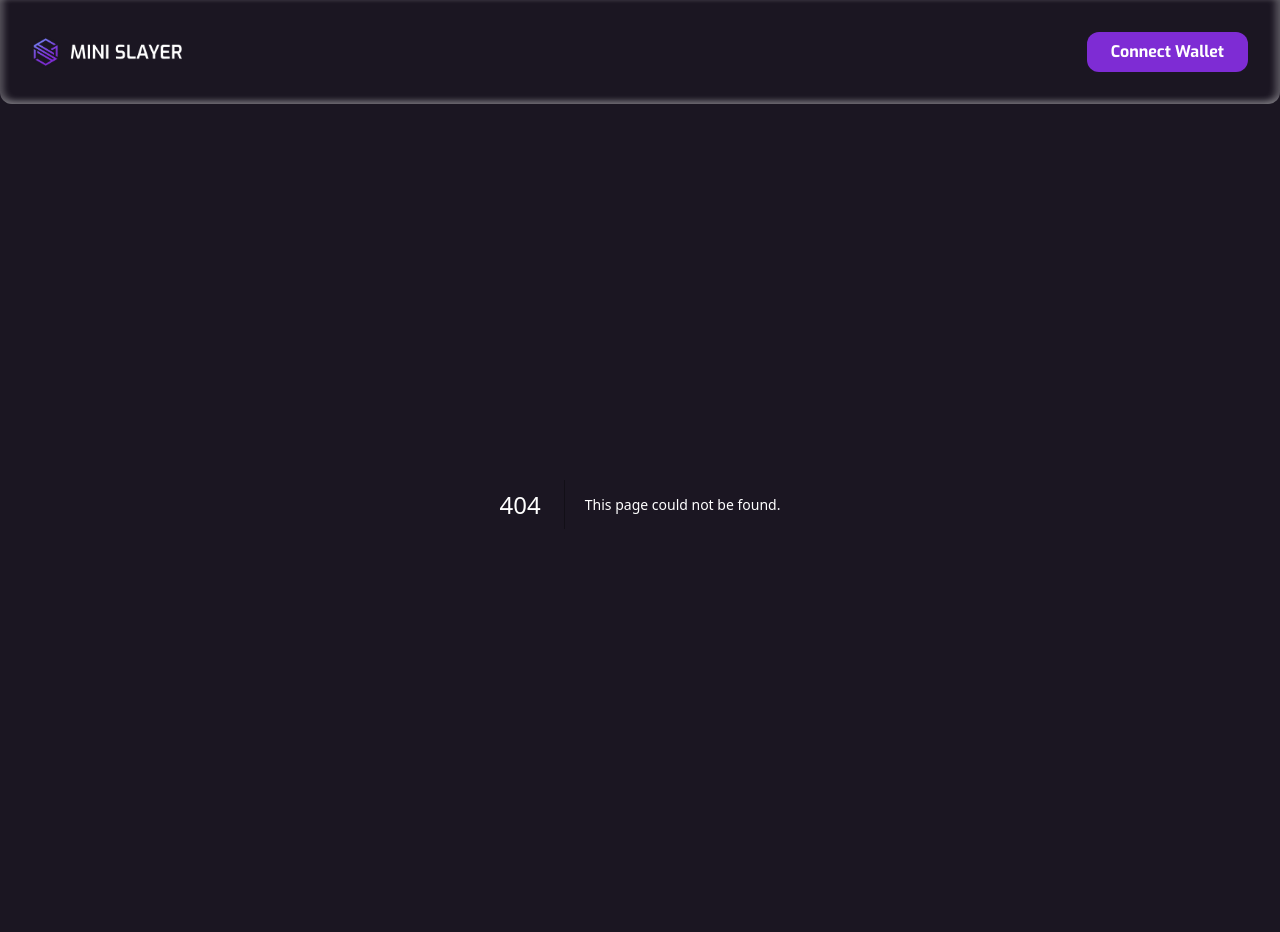
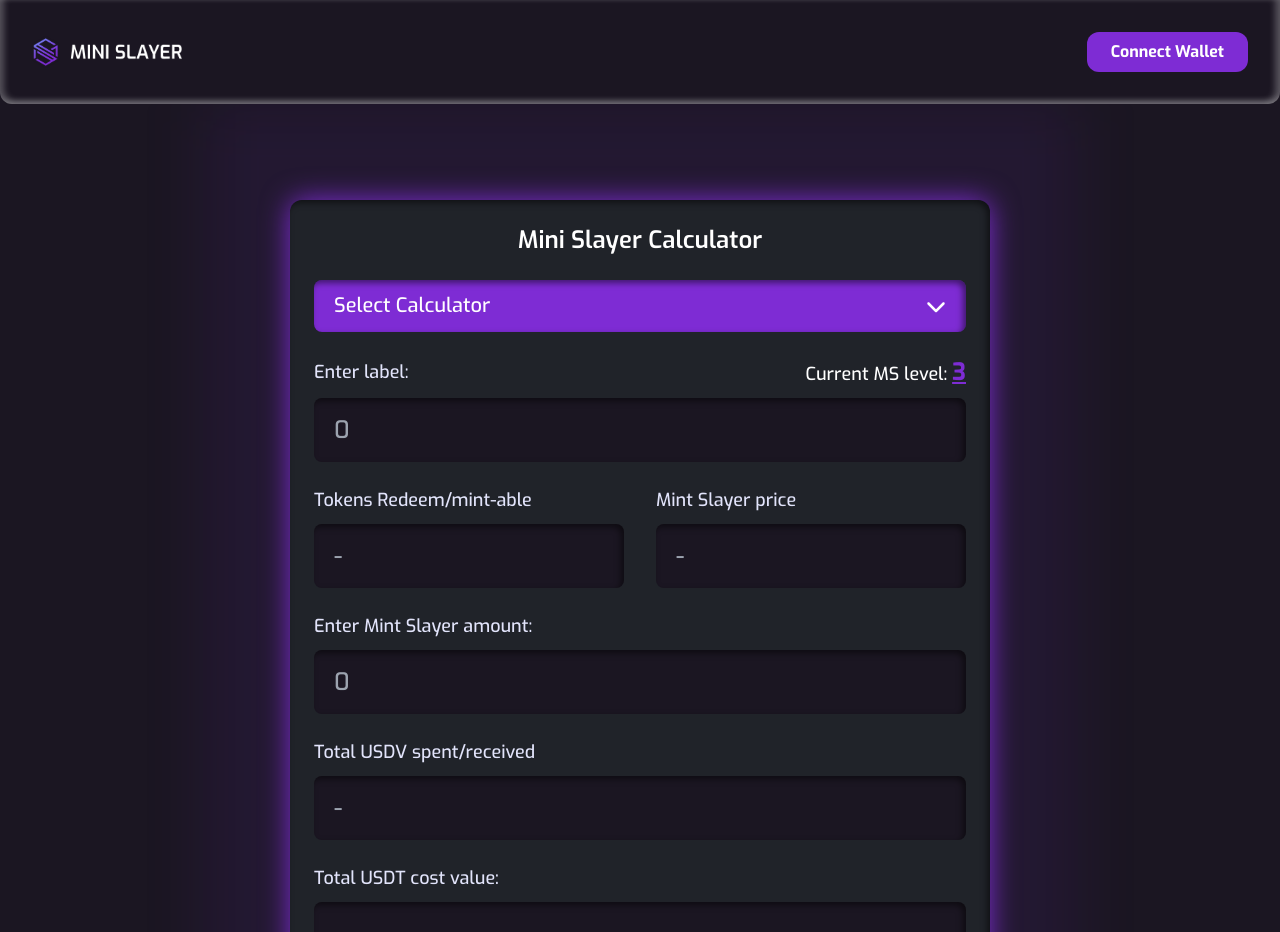
Before and after one commit to Lumariom-Media-Group/minislayer-dapp, a Next.js app: page /calculator in a window 1280 px wide. Before the commit this address had no page. Shown: the top 932 px of the page. Built offline with nearby package versions, Linux system fonts and the light colour scheme.

Commit message:
Add calculator

```diff
--- /dev/null
+++ b/app/calculator/page.tsx
@@ -0,0 +1,155 @@
+"use client";
+import { useState } from "react";
+import { FaChevronDown } from "react-icons/fa6";
+
+export default function Calculator() {
+  const [selectedCalculator, setSelectedCalculator] = useState("");
+  const [isOpen, setIsOpen] = useState(false);
+
+  const handleSelect = (value: string) => {
+    setSelectedCalculator(value);
+    setIsOpen(false);
+  };
+
+  return (
+    <div className="min-h-[calc(100dvh-115.963px-88px)] text-text overflow-x-hidden px-4 sm:px-8 py-10 sm:py-14 lg:py-24">
+      <div className="relative max-w-[700px] rounded-xl mx-auto container">
+        <div className="bg-darkSlate glowing-effect relative z-10 p-4 rounded-xl shadow-insetDarkGlow flex flex-col gap-6 sm:p-6">
+          <h1 className="font-semibold text-center text-lg sm:text-2xl">
+            Mini Slayer Calculator
+          </h1>
+
+          <div className="w-full relative">
+            <button
+              onClick={() => setIsOpen(!isOpen)}
+              className="w-full shadow-insetDarkGlow flex justify-between items-center gap-4 bg-primary text-white font-medium px-4 py-2 md:px-5 md:py-3 rounded-lg transition-all hover:bg-primary-light focus:outline-none md:text-xl"
+            >
+              {selectedCalculator ? selectedCalculator : "Select Calculator"}
+              <FaChevronDown
+                className={`transform transition-transform ${
+                  isOpen ? "rotate-180" : ""
+                }`}
+              />
+            </button>
+            {isOpen && (
+              <div className="absolute mt-2 shadow-primary shadow-sm bg-background text-text rounded-lg w-full z-10">
+                {["Mint Calculator", "Redeem Calculator"].map((item, index) => (
+                  <button
+                    key={index}
+                    className="block w-full text-left px-4 py-3 md:px-5 text-sm md:text-base font-medium rounded-lg transition-colors hover:bg-primary"
+                    onClick={() => handleSelect(item)}
+                  >
+                    {item}
+                  </button>
+                ))}
+              </div>
+            )}
+          </div>
+
+          <div className="flex flex-col gap-2.5">
+            <div className="font-medium flex items-center justify-between sm:text-lg">
+              <label htmlFor="label" className="text-gray">
+                Enter label:
+              </label>
+
+              <div>
+                Current MS level:{" "}
+                <span className="text-primary font-bold text-xl sm:text-2xl underline">
+                  3
+                </span>
+              </div>
+            </div>
+
+            <input
+              type="text"
+              id="label"
+              placeholder="0"
+              className="bg-background outline-none placeholder:text-gray-500 text-xl sm:text-2xl font-medium px-4 py-3 md:px-5 md:py-4 rounded-lg shadow-insetDarkGlow"
+            />
+          </div>
+
+          <div className="grid gap-6 sm:grid-cols-2 sm:gap-8">
+            <div className="flex flex-col gap-2.5">
+              <div className="sm:text-lg">
+                <label htmlFor="label" className="font-medium text-gray">
+                  {selectedCalculator === ""
+                    ? "Tokens Redeem/mint-able"
+                    : selectedCalculator === "Mint Calculator"
+                    ? "Tokens Mint-able"
+                    : "Tokens Redeemable"}
+                </label>
+              </div>
+
+              <input
+                type="text"
+                placeholder="-"
+                className="bg-background outline-none placeholder:text-gray-500 text-xl sm:text-2xl font-medium px-4 py-3 md:px-5 md:py-4 rounded-lg shadow-insetDarkGlow"
+              />
+            </div>
+
+            <div className="flex flex-col gap-2.5">
+              <div className="sm:text-lg">
+                <label htmlFor="label" className="font-medium text-gray">
+                  Mint Slayer price
+                </label>
+              </div>
+
+              <input
+                type="text"
+                placeholder="-"
+                className="bg-background outline-none placeholder:text-gray-500 text-xl sm:text-2xl font-medium px-4 py-3 md:px-5 md:py-4 rounded-lg shadow-insetDarkGlow"
+              />
+            </div>
+          </div>
+
+          <div className="flex flex-col gap-2.5">
+            <div className="sm:text-lg">
+              <label htmlFor="label" className="font-medium text-gray">
+                Enter Mint Slayer amount:
+              </label>
+            </div>
+
+            <input
+              type="text"
+              placeholder="0"
+              className="bg-background outline-none placeholder:text-gray-500 text-xl sm:text-2xl font-medium px-4 py-3 md:px-5 md:py-4 rounded-lg shadow-insetDarkGlow"
+            />
+          </div>
+
+          <div className="flex flex-col gap-2.5">
+            <div className="sm:text-lg">
+              <label htmlFor="label" className="font-medium text-gray">
+                {/* Total USDV spent/received */}
+                {selectedCalculator === ""
+                  ? "Total USDV spent/received"
+                  : selectedCalculator === "Mint Calculator"
+                  ? "Total USDV spent"
+                  : "Total USDV received"}
+              </label>
+            </div>
+
+            <input
+              type="text"
+              placeholder="-"
+              className="bg-background outline-none placeholder:text-gray-500 text-xl sm:text-2xl font-medium px-4 py-3 md:px-5 md:py-4 rounded-lg shadow-insetDarkGlow"
+            />
+          </div>
+
+          <div className="flex flex-col gap-2.5">
+            <div className="sm:text-lg">
+              <label htmlFor="label" className="font-medium text-gray">
+                Total USDT cost value:
+              </label>
+            </div>
+
+            <input
+              type="text"
+              placeholder="-"
+              className="bg-background outline-none placeholder:text-gray-500 text-xl sm:text-2xl font-medium px-4 py-3 md:px-5 md:py-4 rounded-lg shadow-insetDarkGlow"
+            />
+          </div>
+        </div>
+      </div>
+    </div>
+  );
+}
--- a/app/globals.css
+++ b/app/globals.css
@@ -149,6 +149,7 @@
   from {
     filter: drop-shadow(0 0 10px #7e2cd4);
   }
+
   to {
     filter: drop-shadow(0 0 20px #7e2cd4);
   }
--- a/package.json
+++ b/package.json
@@ -9,6 +9,7 @@
     "lint": "next lint"
   },
   "dependencies": {
+    "@headlessui/react": "^2.2.0",
     "next": "15.1.3",
     "react": "^19.0.0",
     "react-dom": "^19.0.0",
--- a/tailwind.config.ts
+++ b/tailwind.config.ts
@@ -15,6 +15,7 @@ export default {
         primary: "#7e2cd4",
         background: "#1b1622",
         text: "#ffffff",
+        gray: "#E2E4FB",
         green: "#22f3d0",
         red: "#aa2625",
         darkSlate: "#202329"
```
Also changed, not shown: 1 other file (tests, documents, lock files or other folders).
